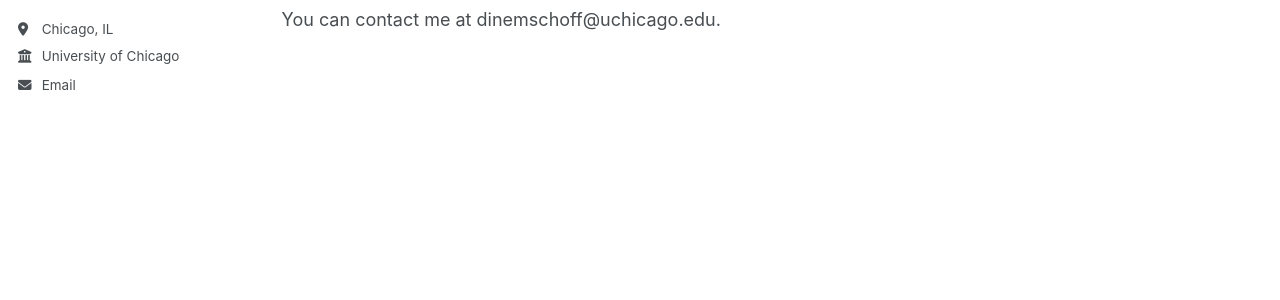
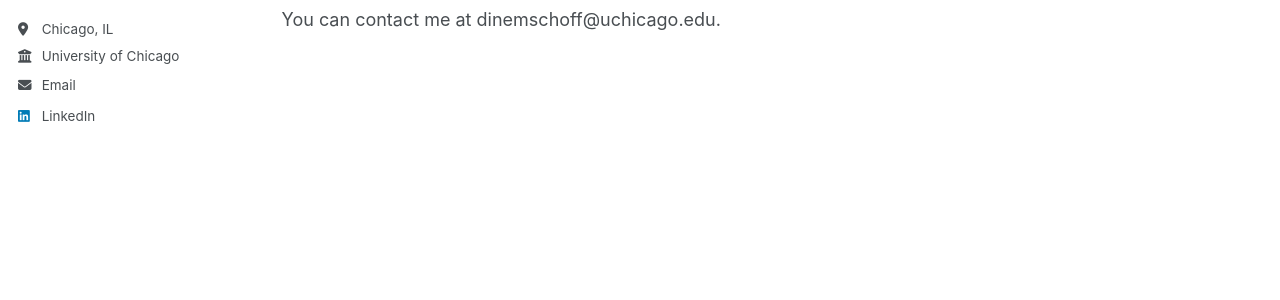
Before and after one commit to daniellenemschoff/daniellenemschoff.github.io, a Jekyll site: the page built from _pages/about.md, in a window 1280 px wide. Shown: the part 316-616 px from the top of the page. Built offline with Jekyll 4.4.1, drawn with Linux system fonts in a browser that asks for light colours.

Commit message:
Update _config.yml

```diff
--- a/_config.yml
+++ b/_config.yml
@@ -39,6 +39,7 @@ author:
   github           :
   kaggle           : # Username
   stackoverflow    : # User number or user number and name (i.e., use "1" or "1/jeff-atwood")
+  linkedin         : "daniellenem"
 
 
 # Publication Category - The following the list of publication categories and their headings
```
